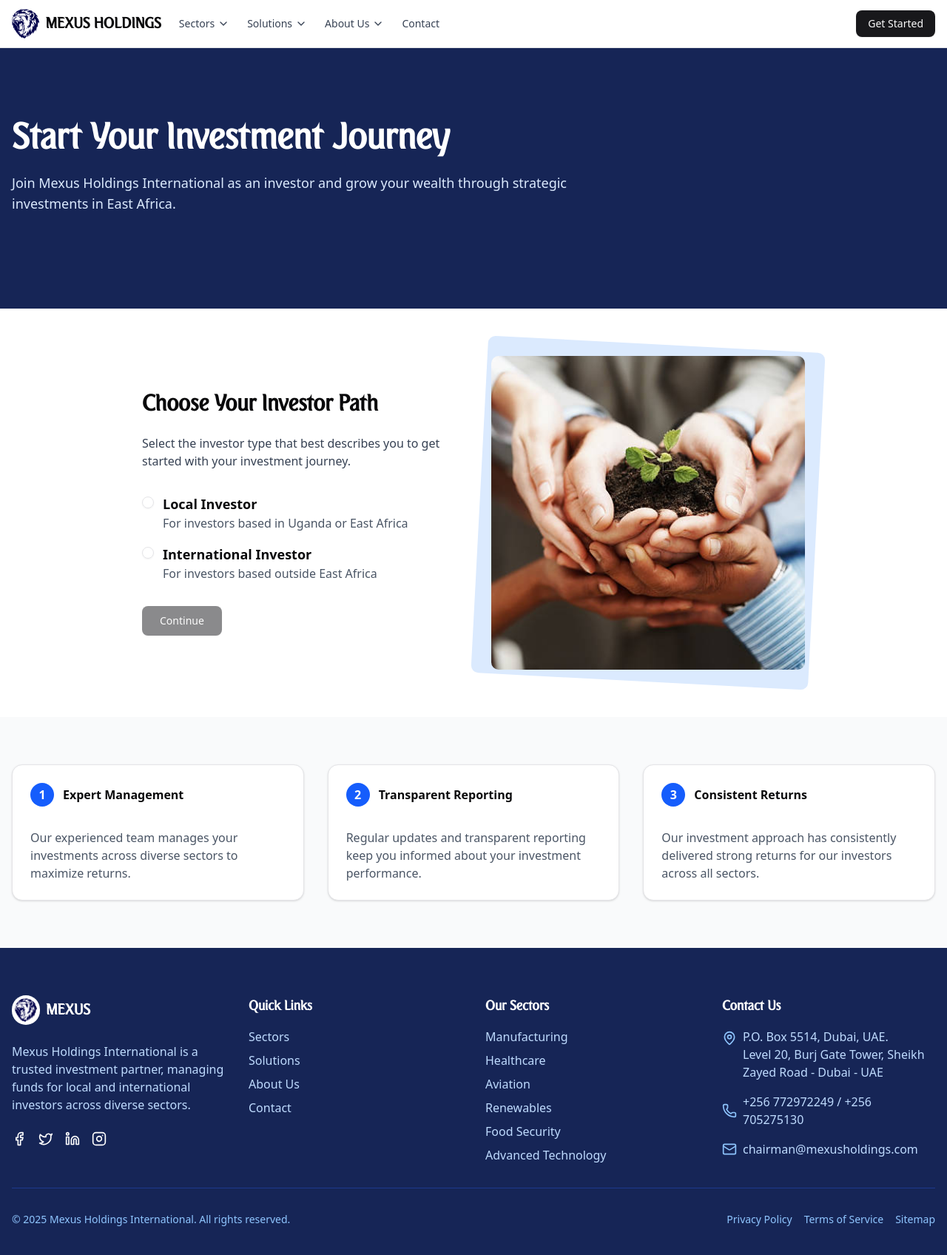
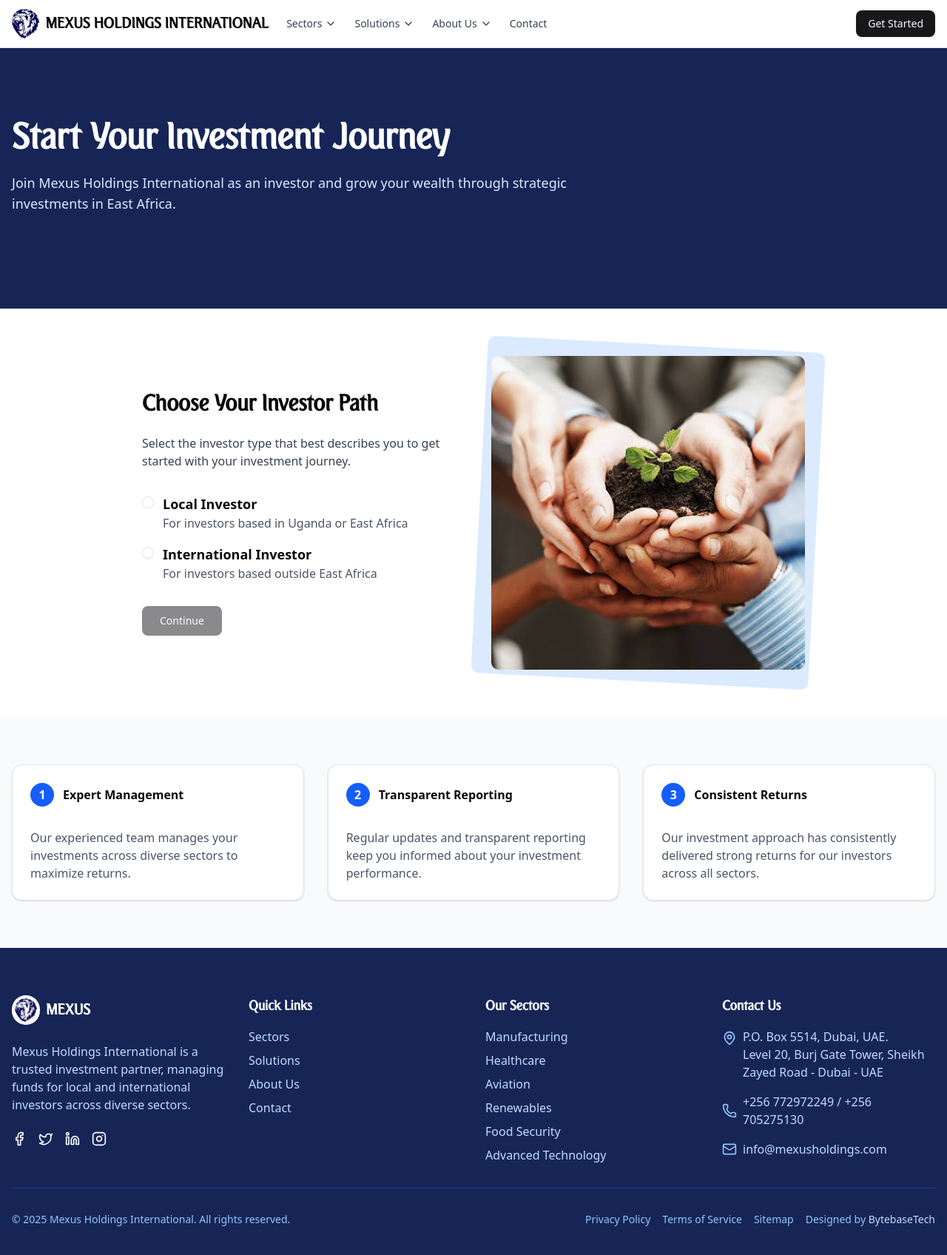
Before and after one commit to AdamUzDel/MexusHoldings, a Next.js app: page /get-started in a window 1280 px wide. Shown: the top 1696 px of the page at 74% size. Built offline with nearby package versions, Linux system fonts and the light colour scheme.

Commit message:
improved SEO, added BytebaseTech credit in footer, update site name to include 'International'

```diff
--- a/app/get-started/page.tsx
+++ b/app/get-started/page.tsx
@@ -87,7 +87,7 @@
         _replyto: formData.email,
       }
 
-      // Submit to Formspree (you'll need to create a separate endpoint for investment forms)
+      // Submit to Formspree (need to create a separate endpoint for investment forms)
       await axios.post("https://formspree.io/f/mzzggzvw", submissionData, {
         headers: {
           "Content-Type": "application/json",
--- a/app/layout.tsx
+++ b/app/layout.tsx
@@ -1,4 +1,5 @@
 import type React from "react"
+import type { Metadata } from "next"
 import "@/app/globals.css"
 import localFont from "next/font/local"
 import { ThemeProvider } from "@/components/theme-provider"
@@ -12,10 +13,85 @@
   display: "swap",
 })
 
-export const metadata = {
-  title: "Mexus Holdings International",
+export const metadata: Metadata = {
+  title: {
+    default: "Mexus Holdings International - Investment Partner in East Africa",
+    template: "%s | Mexus Holdings International",
+  },
   description:
-    "A trusted investment partner managing funds for local and international investors across diverse sectors.",
+    "Mexus Holdings International is a trusted investment partner managing funds for local and international investors across diverse sectors in East Africa. Specializing in Manufacturing, Healthcare, Aviation, Renewables, Food Security, and Advanced Technology.",
+  keywords: [
+    "investment",
+    "East Africa",
+    "Uganda",
+    "Kenya",
+    "Tanzania",
+    "Rwanda",
+    "manufacturing",
+    "healthcare",
+    "aviation",
+    "renewables",
+    "food security",
+    "advanced technology",
+    "investor",
+    "portfolio management",
+    "financial services",
+    "Mexus Holdings",
+    "Bytebase Technologies",
+  ],
+  authors: [{ name: "Mexus Holdings International" }],
+  creator: "Mexus Holdings International",
+  publisher: "Bytebase Technologies",
+  formatDetection: {
+    email: false,
+    address: false,
+    telephone: false,
+  },
+  metadataBase: new URL("https://mexusholdings.com"),
+  alternates: {
+    canonical: "/",
+  },
+  openGraph: {
+    type: "website",
+    locale: "en_US",
+    url: "https://mexusholdings.com",
+    title: "Mexus Holdings International - Investment Partner in East Africa",
+    description:
+      "Trusted investment partner managing funds for local and international investors across diverse sectors in East Africa.",
+    siteName: "Mexus Holdings International",
+    images: [
+      {
+        url: "/mexus-logo-blue.png",
+        width: 1200,
+        height: 630,
+        alt: "Mexus Holdings International",
+      },
+    ],
+  },
+  twitter: {
+    card: "summary_large_image",
+    title: "Mexus Holdings International - Investment Partner in East Africa",
+    description:
+      "Trusted investment partner managing funds for local and international investors across diverse sectors in East Africa.",
+    images: ["/mexus-logo-blue.png"],
+    creator: "@BytebaseTech",
+  },
+  robots: {
+    index: true,
+    follow: true,
+    googleBot: {
+      index: true,
+      follow: true,
+      "max-video-preview": -1,
+      "max-image-preview": "large",
+      "max-snippet": -1,
+    },
+  },
+  /* verification: {
+    google: "your-google-verification-code", // Replace with actual verification code
+    yandex: "your-yandex-verification-code", // Replace with actual verification code
+    yahoo: "your-yahoo-verification-code", // Replace with actual verification code
+  }, */
 }
 
 export default function RootLayout({
@@ -25,6 +101,17 @@
 }) {
   return (
     <html lang="en" suppressHydrationWarning>
+      <head>
+        <link rel="canonical" href="https://mexusholdings.com" />
+        <link rel="icon" href="/favicon.ico" />
+        <link rel="apple-touch-icon" sizes="180x180" href="/mexus-logo-blue" />
+        <link rel="icon" type="image/png" sizes="32x32" href="/mexus-logo-blue.png" />
+        <link rel="icon" type="image/png" sizes="16x16" href="/mexus-logo-blue.png" />
+        <link rel="manifest" href="/site.webmanifest" />
+        <meta name="theme-color" content="#1e3a8a" />
+        <meta name="msapplication-TileColor" content="#1e3a8a" />
+        <meta name="viewport" content="width=device-width, initial-scale=1" />
+      </head>
       <body className={`${emiratesMedium.variable} min-h-screen flex flex-col`}>
         <ThemeProvider attribute="class" defaultTheme="light" enableSystem disableTransitionOnChange>
           <SiteHeader />
--- a/components/site-footer.tsx
+++ b/components/site-footer.tsx
@@ -133,18 +133,21 @@
               <li className="flex items-center">
                 <Mail size={20} className="mr-2 text-blue-300 flex-shrink-0" />
                 <a href="mailto:info@mexusholdings.com" className="text-blue-200 hover:text-white transition-colors">
-                  chairman@mexusholdings.com
+                  info@mexusholdings.com
                 </a>
               </li>
             </ul>
           </div>
         </div>
 
+
+
         <div className="border-t border-blue-900 mt-8 pt-8 text-center md:flex md:justify-between md:text-left">
           <p className="text-blue-300 text-sm">
             &copy; {new Date().getFullYear()} Mexus Holdings International. All rights reserved.
           </p>
-          <div className="mt-4 md:mt-0 space-x-4 text-sm">
+          <div className="mt-4 md:mt-0 flex flex-col md:flex-row items-center space-y-2 md:space-y-0 md:space-x-4 text-sm">
+            <div className="flex space-x-4">
               <Link href="/privacy-policy" className="text-blue-300 hover:text-white transition-colors">
                 Privacy Policy
               </Link>
@@ -155,6 +158,18 @@
                 Sitemap
               </Link>
             </div>
+            <div className="text-blue-300">
+              Designed by{" "}
+              <a
+                href="https://bytebasetechnologies.com"
+                target="_blank"
+                rel="noopener noreferrer"
+                className="text-blue-200 hover:text-white transition-colors font-medium"
+              >
+                BytebaseTech
+              </a>
+            </div>
+          </div>
         </div>
       </div>
     </footer>
--- a/components/site-header.tsx
+++ b/components/site-header.tsx
@@ -36,7 +36,7 @@
               height={40}
               className="h-10 w-auto"
             />
-            <span className="inline-block font-emirates text-xl font-bold">MEXUS HOLDINGS</span>
+            <span className="inline-block font-emirates text-l sm:text-xl font-bold">MEXUS HOLDINGS INTERNATIONAL</span>
           </Link>
           <nav className="hidden md:flex gap-6">
             <NavItem href="/sectors" label="Sectors">
```
Also changed, not shown: app/manifest.json, app/robots.txt (added), 1 other file (tests, documents, lock files or other folders). Lines whose indentation alone changed are shown as unchanged.
